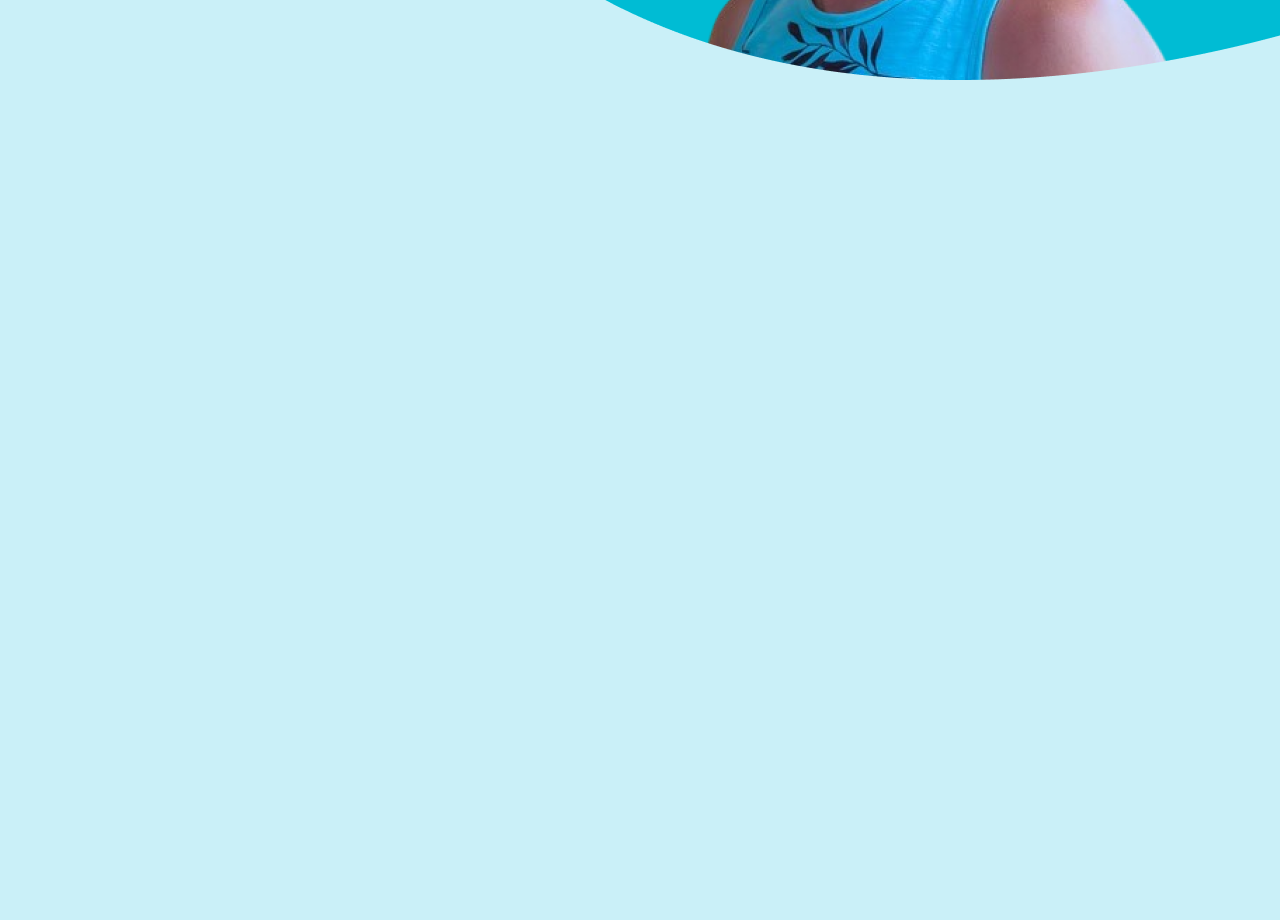
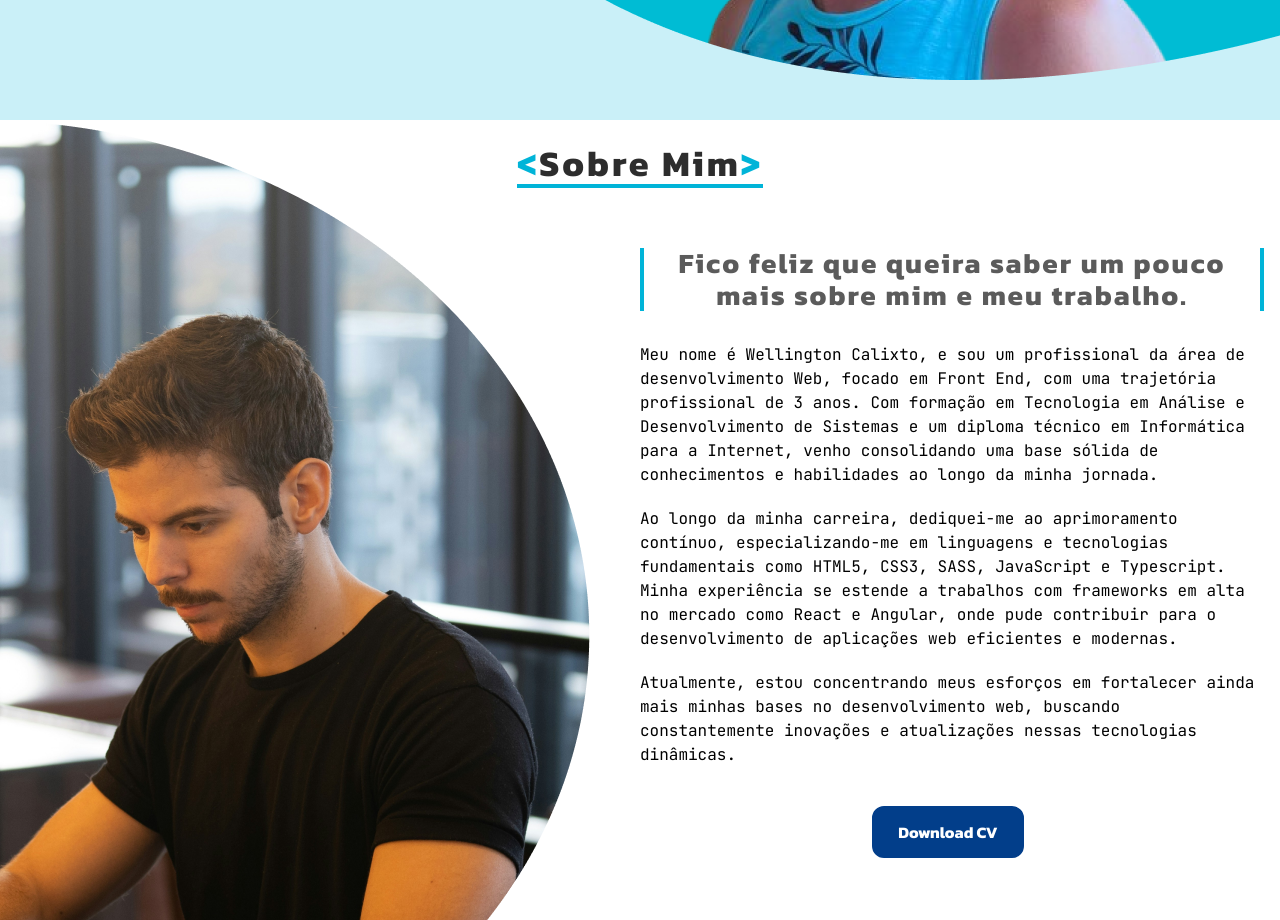
Before and after one commit to wellingtoncalixto/portifolio-react, a React (Vite) app: page / in a window 1280 px wide. Shown: the part 680-1600 px from the top of the page. Before the commit the page ends 800 px from the top, so only its background shows below. Built offline with nearby package versions, Linux system fonts and the light colour scheme.

Commit message:
Criação da parte de sobre-mim e alteração no componente de botão

```diff
--- a/src/App.jsx
+++ b/src/App.jsx
@@ -3,6 +3,7 @@ import Header from "./components/header/Header";
 import Introducao from "./components/introducao/Introducao";
 import GlobalStyle from "./styleds/GlobalStyle";
 import Theme from "./styleds/Theme";
+import Sobre from "./components/sobre-min/Sobre";
 
 function App() {
   const [isMobile, setIsMobile] = React.useState(false);
@@ -24,6 +25,7 @@ function App() {
       <GlobalStyle />
       <Header mobileVisibility={isMobile} />
       <Introducao />
+      <Sobre />
     </Theme>
   );
 }
--- /dev/null
+++ b/src/components/button/ButtonComponent.jsx
@@ -0,0 +1,27 @@
+import React from "react";
+import { LinkButton, NormalButton } from "./styles";
+
+const ButtonComponent = ({
+  text,
+  buttonType,
+  primary,
+  secondary,
+  ...props
+}) => {
+  return (
+    <>
+      {buttonType === "linkButton" && (
+        <LinkButton primary={primary} secondary={secondary} {...props}>
+          {text}
+        </LinkButton>
+      )}
+      {buttonType === "normalButton" && (
+        <NormalButton primary={primary} secondary={secondary} {...props}>
+          {text}
+        </NormalButton>
+      )}
+    </>
+  );
+};
+
+export default ButtonComponent;
--- a/src/components/button/InternalButtonComponent.jsx
+++ /dev/null
@@ -1,12 +0,0 @@
-import React from "react";
-import { Button } from "./styles";
-
-const InternalButtonComponent = ({ text, type, ...props }) => {
-  return (
-    <Button type={type} {...props}>
-      {text}
-    </Button>
-  );
-};
-
-export default InternalButtonComponent;
--- a/src/components/button/styles.jsx
+++ b/src/components/button/styles.jsx
@@ -1,29 +1,31 @@
 import styled, { css } from "styled-components";
 
-export const Button = styled.a`
-  border-radius: ${(props) => props.theme.space.global_space_12};
-  padding: ${(props) => props.theme.space.global_space_12}
-    ${(props) => props.theme.space.global_space_24};
-  text-decoration: none;
-  font-weight: ${(props) => props.theme.font_weight.bold};
+const buttonStyles = ({ primary, secondary, theme }) => {
+  return css`
+    border-radius: ${theme.space.global_space_12};
+    padding: ${theme.space.global_space_12} ${theme.space.global_space_24};
+    text-decoration: none;
+    font-weight: ${theme.font_weight.bold};
 
-  ${(props) =>
-    props.type === "primary"
-      ? css`
-          border: 2px solid ${props.theme.cores.b8};
-          background-color: ${props.theme.cores.b8};
-          color: ${props.theme.cores.white};
+    border: 2px solid
+      ${(primary && theme.cores.b8) || (secondary && theme.cores.b9)};
+    background-color: ${(primary && theme.cores.b8) ||
+    (secondary && "transparent")};
+    color: ${(primary && theme.cores.white) || (secondary && theme.cores.b9)};
 
-          &:hover {
-            background-image: linear-gradient(
-              ${props.theme.cores.b8},
-              ${props.theme.cores.b6}
-            );
-          }
-        `
-      : css`
-          border: 2px solid ${props.theme.cores.b9};
-          background-color: transparent;
-          color: ${props.theme.cores.b9};
-        `}
+    ${primary &&
+    css`
+      &:hover {
+        background-image: linear-gradient(${theme.cores.b8}, ${theme.cores.b6});
+      }
+    `}
+  `;
+};
+
+export const LinkButton = styled.a`
+  ${(props) => buttonStyles(props)}
 `;
+
+export const NormalButton = styled.button`
+  ${(props) => buttonStyles(props)}
+`;
--- a/src/components/introducao/Introducao.jsx
+++ b/src/components/introducao/Introducao.jsx
@@ -8,9 +8,8 @@ import {
   SocialMidiasContainer,
 } from "./styles";
 
-import InternalButtonComponent from "../button/InternalButtonComponent";
-
 import IconLinkComponent from "../icon-link/IconLinkComponent";
+import ButtonComponent from "../button/ButtonComponent";
 
 const Introducao = () => {
   return (
@@ -25,15 +24,17 @@ const Introducao = () => {
           </h3>
         </Apresentation>
         <ButtonsContainer>
-          <InternalButtonComponent
-            type="secondary"
+          <ButtonComponent
+            buttonType="linkButton"
+            secondary={true}
             text="Projetos"
             className="cta-medium"
             href="#projects"
           />
 
-          <InternalButtonComponent
-            type="primary"
+          <ButtonComponent
+            buttonType="linkButton"
+            primary={true}
             text="Contate-me"
             className="cta-medium"
             href="#contact"
--- /dev/null
+++ b/src/components/sobre-min/Sobre.jsx
@@ -0,0 +1,60 @@
+import React from "react";
+import {
+  AboutContent,
+  AboutSection,
+  AboutSubTitle,
+  AboutText,
+  DownloadCVContainer,
+} from "./style";
+import ButtonComponent from "../button/ButtonComponent";
+import cv from "../../files/wellington_calixto.pdf";
+
+const Sobre = () => {
+  return (
+    <AboutSection id="about" className="section">
+      <div className="content">
+        <div className="title-container">
+          <h1 className="heading-1 title">Sobre Mim</h1>
+        </div>
+        <AboutContent>
+          <AboutSubTitle className="sub-title heading-2">
+            Fico feliz que queira saber um pouco mais sobre mim e meu trabalho.
+          </AboutSubTitle>
+          <AboutText className="body-1">
+            Meu nome é Wellington Calixto, e sou um profissional da área de
+            desenvolvimento Web, focado em Front End, com uma trajetória
+            profissional de 3 anos. Com formação em Tecnologia em Análise e
+            Desenvolvimento de Sistemas e um diploma técnico em Informática para
+            a Internet, venho consolidando uma base sólida de conhecimentos e
+            habilidades ao longo da minha jornada.
+          </AboutText>
+          <AboutText className="body-1">
+            Ao longo da minha carreira, dediquei-me ao aprimoramento contínuo,
+            especializando-me em linguagens e tecnologias fundamentais como
+            HTML5, CSS3, SASS, JavaScript e Typescript. Minha experiência se
+            estende a trabalhos com frameworks em alta no mercado como React e
+            Angular, onde pude contribuir para o desenvolvimento de aplicações
+            web eficientes e modernas.
+          </AboutText>
+          <AboutText className="body-1">
+            Atualmente, estou concentrando meus esforços em fortalecer ainda
+            mais minhas bases no desenvolvimento web, buscando constantemente
+            inovações e atualizações nessas tecnologias dinâmicas.
+          </AboutText>
+        </AboutContent>
+        <DownloadCVContainer>
+          <ButtonComponent
+            buttonType="linkButton"
+            primary={true}
+            text="Download CV"
+            className="cta-medium"
+            href={cv}
+            download="Wellington Calixto - CV"
+          />
+        </DownloadCVContainer>
+      </div>
+    </AboutSection>
+  );
+};
+
+export default Sobre;
--- /dev/null
+++ b/src/components/sobre-min/style.jsx
@@ -0,0 +1,71 @@
+import styled from "styled-components";
+import aboutPhoto from "../../assets/about-section-photo.png";
+
+export const AboutSection = styled.section`
+  background-color: ${(props) => props.theme.cores.white};
+
+  @media screen and (min-width: 1200px) {
+    background-image: url(${aboutPhoto});
+    background-repeat: no-repeat;
+    background-position-x: -120px;
+  }
+`;
+
+export const AboutContent = styled.div`
+  display: grid;
+  height: 100%;
+  grid-template-columns: 1fr;
+  grid-template-rows: repeat(4, max-content);
+
+  @media screen and (min-width: 1200px) {
+    grid-template-columns: 1fr 1fr;
+  }
+`;
+
+export const AboutSubTitle = styled.h2`
+  width: 100%;
+  max-width: 650px;
+  text-align: center;
+  margin-top: ${(props) => props.theme.space.global_space_60};
+  color: ${(props) => props.theme.cores.c4};
+  position: relative;
+  border-left: 4px solid ${(props) => props.theme.cores.b5};
+  border-right: 4px solid ${(props) => props.theme.cores.b5};
+
+  @media screen and (min-width: 1200px) {
+    grid-column: 2;
+  }
+`;
+
+export const AboutText = styled.p`
+  max-width: 650px;
+  margin-top: ${(props) => props.theme.space.global_space_20};
+
+  &:first-of-type {
+    margin-top: ${(props) => props.theme.space.global_space_32};
+  }
+
+  @media screen and (min-width: 1200px) {
+    grid-column: 2;
+  }
+`;
+
+export const DownloadCVContainer = styled.div`
+  height: inherit;
+  display: flex;
+  justify-content: center;
+  align-items: center;
+
+  @media screen and (min-width: 1200px) {
+    width: 100%;
+    display: grid;
+    grid-template-columns: 1fr 1fr;
+    justify-items: center;
+    align-items: center;
+
+    & > a {
+      width: max-content;
+      grid-column: 2;
+    }
+  }
+`;
--- a/src/styleds/GlobalStyle.jsx
+++ b/src/styleds/GlobalStyle.jsx
@@ -47,14 +47,14 @@ const GlobalStyle = createGlobalStyle`
     .body-1 {
       font-family: ${(props) => props.theme.font_family.jetbrains};
       font-size: ${(props) => props.theme.font_size.body_1};
-      line-height: ${(props) => props.theme.font_size.body_1};
+      line-height: ${(props) => props.theme.line_height.body_1};
       letter-spacing: ${(props) => props.theme.letter_spacing.body_1};
     };
 
     .body-2 {
       font-family: ${(props) => props.theme.font_family.jetbrains};
       font-size: ${(props) => props.theme.font_size.body_2};
-      line-height: ${(props) => props.theme.font_size.body_2};
+      line-height: ${(props) => props.theme.line_height.body_2};
       letter-spacing: ${(props) => props.theme.letter_spacing.body_2};
     };
 
@@ -193,6 +193,16 @@ const GlobalStyle = createGlobalStyle`
       background-size: cover;
     };
 
+    html {
+      font-size: 8px;
+    };
+
+    @media screen and (min-width: 375px) {
+      html {
+        font-size: 12px;
+      }
+    }
+
     //Media global
     @media screen and (min-width: 461px) {
       html {
```
Also changed, not shown: 1 other file (tests, documents, lock files or other folders).
